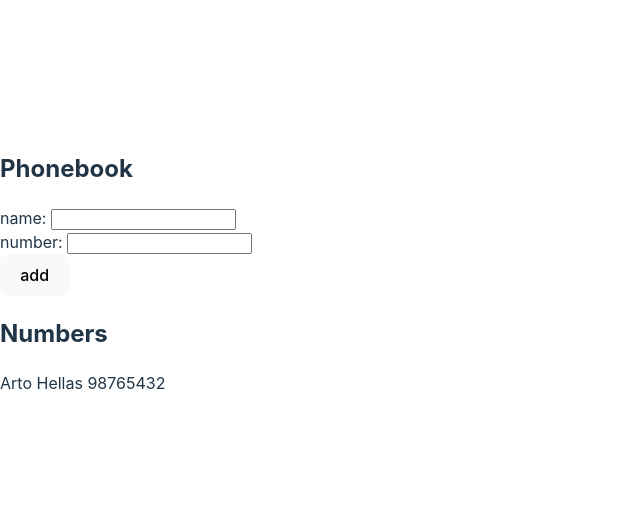
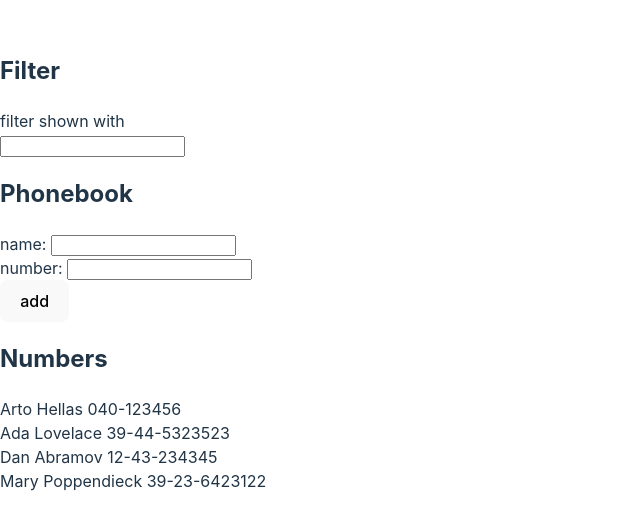
Before and after one commit to ChuaZiLong/fullstackopen, a React (Vite) app in the folder part2/part2b/: page / in a window 1280 px wide. Shown: the part 137-666 px from the top of the page, without its empty margins (0-640 px from the left). Built offline with nearby package versions, Linux system fonts and the light colour scheme.

Commit message:
Complete exercise 2.9

```diff
--- a/part2/part2b/src/App.jsx
+++ b/part2/part2b/src/App.jsx
@@ -2,10 +2,14 @@
 
 const App = () => {
   const [persons, setPersons] = useState([
-    { name: 'Arto Hellas', number: '98765432' }
+    { name: 'Arto Hellas', number: '040-123456', id: 1 },
+    { name: 'Ada Lovelace', number: '39-44-5323523', id: 2 },
+    { name: 'Dan Abramov', number: '12-43-234345', id: 3 },
+    { name: 'Mary Poppendieck', number: '39-23-6423122', id: 4 }
   ])
   const [newName, setNewName] = useState('')
   const [newNumber, setNewNumber] = useState('')
+  const [filter, setFilter] = useState('')
 
   const handleNameChange = (event) => {
     console.log(event.target.value)
@@ -15,6 +19,11 @@
   const handleNumberChange = (event) => {
     console.log(event.target.value)
     setNewNumber(event.target.value)
+  }
+
+  const handleFilterChange = (event) => {
+    console.log(event.target.value)
+    setFilter(event.target.value)
   }
 
   const addPerson = (event) => {
@@ -35,6 +44,8 @@
 
   return (
     <div>
+      <h2>Filter</h2>
+      <div>filter shown with <form><div><input value={filter} onChange={handleFilterChange}/></div></form></div>
       <h2>Phonebook</h2>
       <form onSubmit={addPerson}>
         <div>name: <input value={newName} onChange={handleNameChange}/></div>
@@ -42,7 +53,7 @@
         <div><button type="submit">add</button></div>
       </form>
       <h2>Numbers</h2>
-      <div>{persons.map(person => <div>{person.name} {person.number}</div>)}</div>
+      <div>{persons.filter(person => person.name.toLowerCase().includes(filter.toLowerCase())).map(person => <div>{person.name} {person.number}</div>)}</div>
     </div>
   )
 }
```
